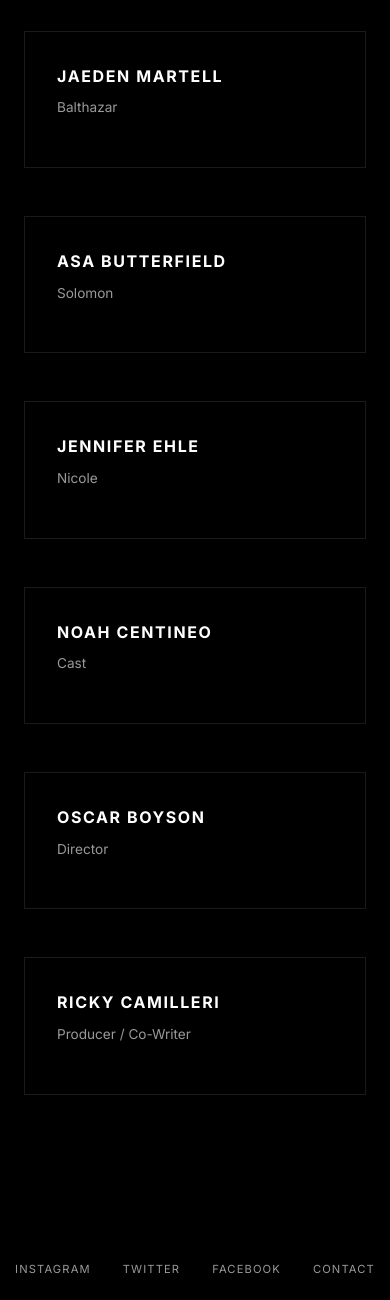
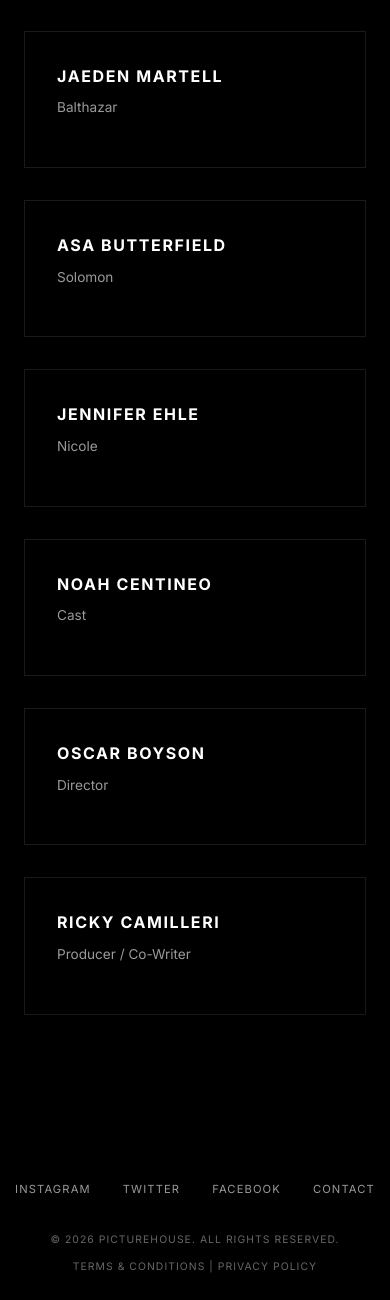
Before and after one commit to rommelnunez/OHB_Film_Website, a PHP site: page / in a window 390 px wide. Shown: the part 4502-5802 px from the top of the page. After the commit the page ends 5775 px from the top, so only its background shows below. Run offline with PHP 8.4, Linux system fonts and the light colour scheme.

Commit message:
style: fix syntax error in css
- Fixed malformed nested block in styles.css that was causing all styles to break on some devices
- Restored correct media query scoping

```diff
--- a/assets/css/styles.css
+++ b/assets/css/styles.css
@@ -259,7 +259,11 @@
 }
 
 @media (max-width: 480px) {
-  .cast-grid {}
+  .cast-grid {
+    grid-template-columns: 1fr;
+    gap: 2rem;
+  }
+}
 
 .cast-card {
   position: relative;
--- a/wp-theme/ourherobalthazar/assets/css/styles.css
+++ b/wp-theme/ourherobalthazar/assets/css/styles.css
@@ -259,7 +259,11 @@
 }
 
 @media (max-width: 480px) {
-  .cast-grid {}
+  .cast-grid {
+    grid-template-columns: 1fr;
+    gap: 2rem;
+  }
+}
 
 .cast-card {
   position: relative;
```
Lines whose indentation alone changed are shown as unchanged.
